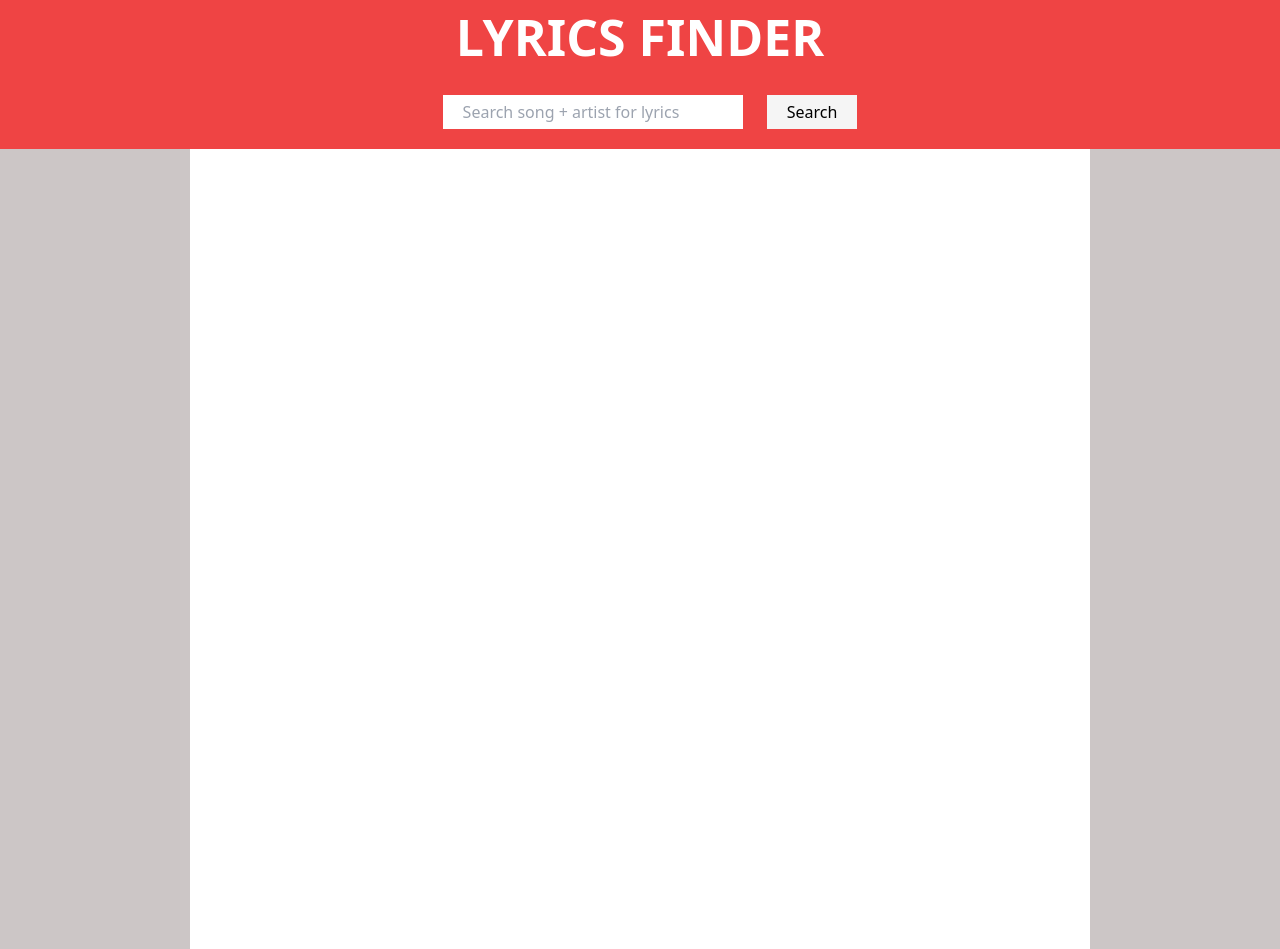
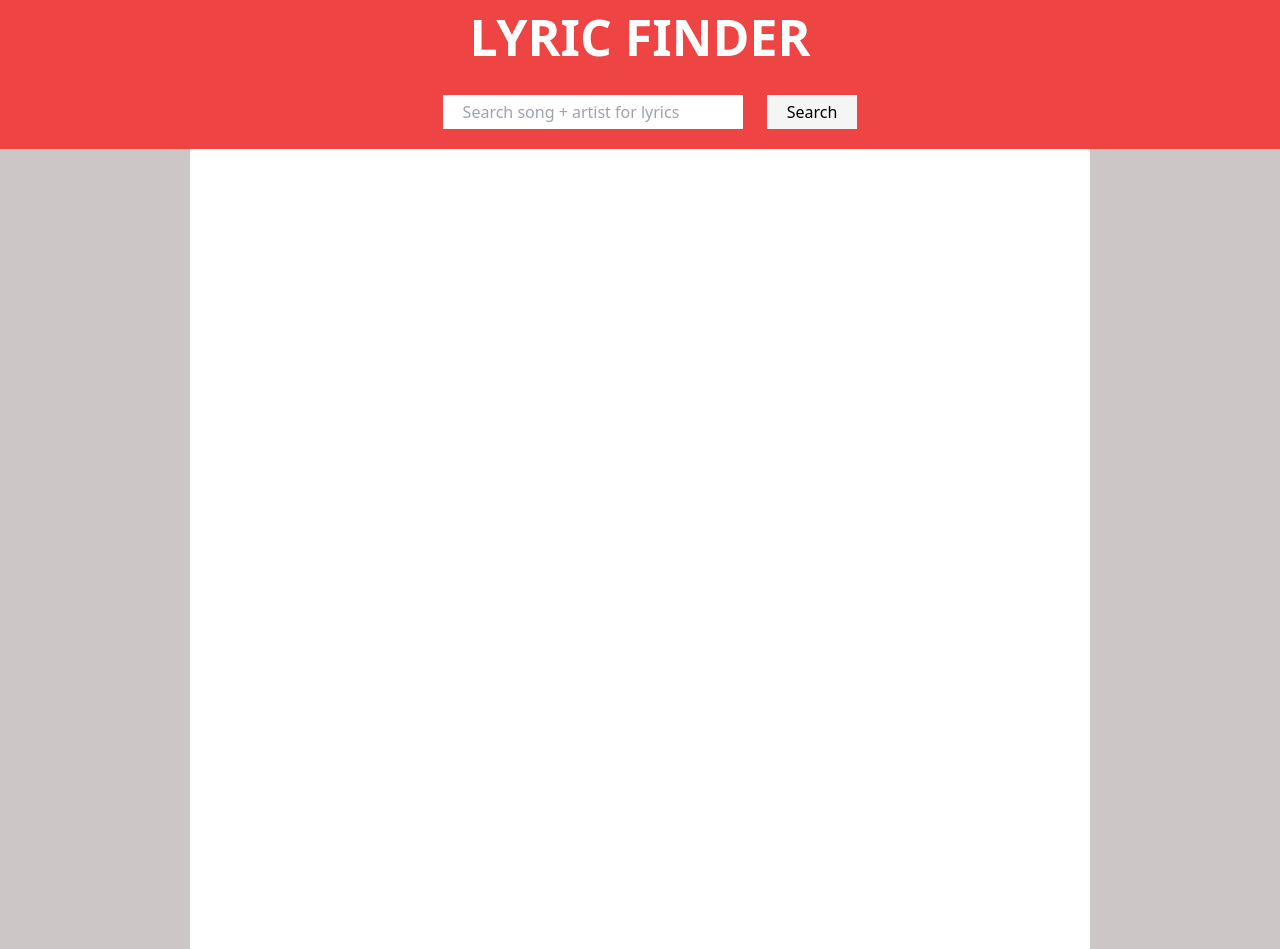
Before and after one commit to cwchilvers/UCI-TCBC-07, a plain HTML site: page index.html in a window 1280 px wide. Drawn offline with nearby package versions, Linux system fonts and the light colour scheme.

Commit message:
Fixed title

```diff
--- a/assets/js/lyric-search.js
+++ b/assets/js/lyric-search.js
@@ -34,7 +34,7 @@ element.submit.addEventListener("click", function(event) {
     SearchGenius(input);
   });
 
-// Get data from Genius API
+// Search and retrieve data from Genius API
 function SearchGenius(input) {
     fetch(genius.url + genius.search + input + "&access_token=" + genius.token)
         .then(function (response) {
@@ -78,7 +78,7 @@ function SearchGenius(input) {
         );
 }
 
-// Scrape lyrics from Genius
+// Scrape lyrics from Genius and display on page with song information
 function GetLyrics(lyricsURL, info) {
     fetch(lyricsURL)
         .then(function (response) {
--- a/index.html
+++ b/index.html
@@ -11,7 +11,7 @@
 </head>
 
 <body>
-    <header class="text-white uppercase font-semibold">Lyrics Finder</header>
+    <header class="text-white uppercase font-semibold">Lyric Finder</header>
 
     <!-- Search -->
     <div id="search-container">
```
